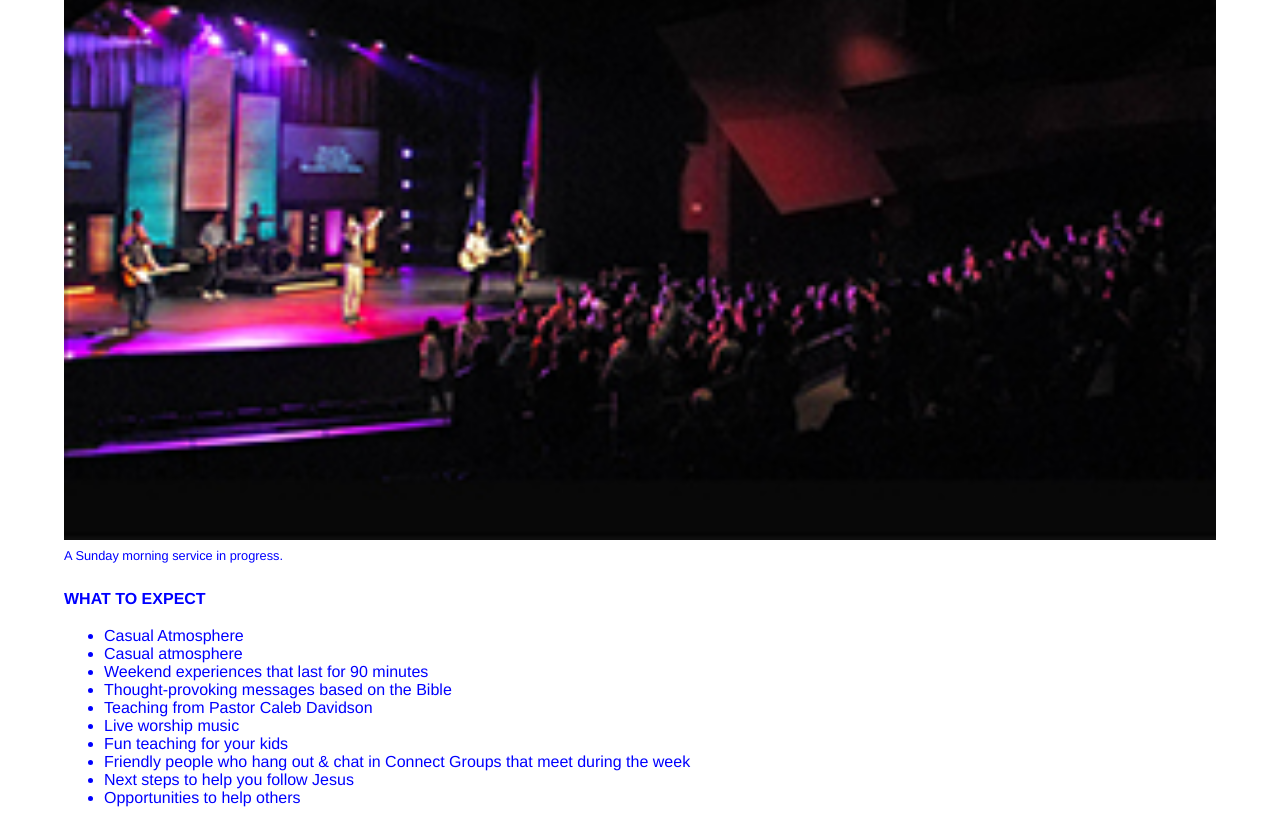
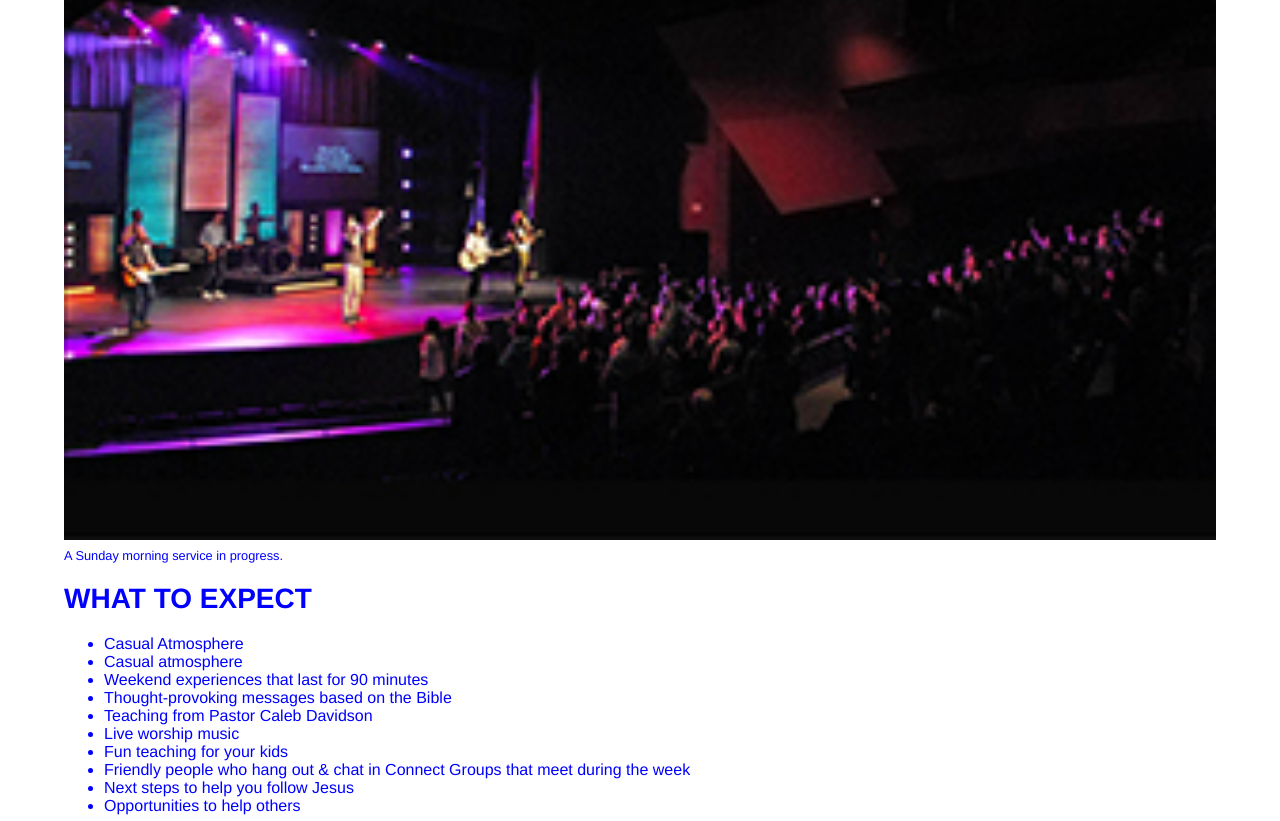
Before and after one commit to sarahadema/activity-boxmodel, a plain HTML site: page index.html in a window 1280 px wide. Shown: the part 613-1434 px from the top of the page. Drawn offline with Linux system fonts and the light colour scheme.

Commit message:
Adjust list header

```diff
--- a/css/general.css
+++ b/css/general.css
@@ -64,8 +64,13 @@ h1+p+p {
 
 p {
     line-height: 1.5rem;
-    margin: 0 0 1.5;
+    margin: 0 0 1.5rem;
     color: blue;
+}
+
+.listheader{
+    font-size:1.75rem;
+    font-weight: bold;
 }
 
 figure {
--- a/index.html
+++ b/index.html
@@ -24,7 +24,7 @@
             <figcaption>A Sunday morning service in progress.</figcaption>
         </figure>
 
-        <p><strong> WHAT TO EXPECT</strong></p>
+        <p class="listheader"><strong> WHAT TO EXPECT</strong></p>
 
        <ul>
            <li>Casual Atmosphere</li>
```
